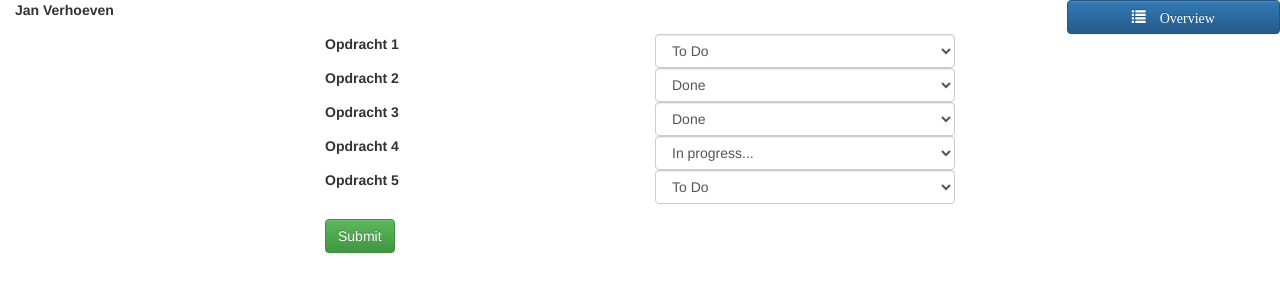
After one commit to raymondphua/StudentenTabel_minor, a PHP site: page /edit.php in a window 1280 px wide. The commit adds this page. Shown: the top 300 px of the page. Run offline with PHP 8.4, Linux system fonts and the light colour scheme; some libraries are stand-ins or nearby versions.

Commit message:
editscreen

```diff
--- /dev/null
+++ b/edit.php
@@ -0,0 +1,146 @@
+<?php
+/**
+ * Created by PhpStorm.
+ * User: paisanrietbroek
+ * Date: 08/09/16
+ * Time: 11:42
+ */
+
+include "Exercise.php";
+
+$status1 = ['To Do', 'Done', 'Done', 'In Progress', 'To Do'];
+$exercises1 = array();
+
+for($i = 0; $i < 5; $i++)
+{
+    $num = $i+1;
+    $exercise = new Exercise($num, 'Opdracht '.$num, $status1[$i]);
+    array_push($exercises1, $exercise);
+}
+
+?>
+
+<!DOCTYPE html>
+<html lang="en">
+<head>
+    <meta charset="utf-8">
+    <meta http-equiv="X-UA-Compatible" content="IE=edge">
+    <meta name="viewport" content="width=device-width, initial-scale=1">
+    <!-- The above 3 meta tags *must* come first in the head; any other head content must come *after* these tags -->
+    <title>Edit page</title>
+
+    <!-- Latest compiled and minified CSS -->
+    <link rel="stylesheet" href="https://maxcdn.bootstrapcdn.com/bootstrap/3.3.7/css/bootstrap.min.css" integrity="sha384-BVYiiSIFeK1dGmJRAkycuHAHRg32OmUcww7on3RYdg4Va+PmSTsz/K68vbdEjh4u" crossorigin="anonymous">
+
+    <!-- Optional theme -->
+    <link rel="stylesheet" href="https://maxcdn.bootstrapcdn.com/bootstrap/3.3.7/css/bootstrap-theme.min.css" integrity="sha384-rHyoN1iRsVXV4nD0JutlnGaslCJuC7uwjduW9SVrLvRYooPp2bWYgmgJQIXwl/Sp" crossorigin="anonymous">
+
+    <!-- Latest compiled and minified JavaScript -->
+    <script src="https://maxcdn.bootstrapcdn.com/bootstrap/3.3.7/js/bootstrap.min.js" integrity="sha384-Tc5IQib027qvyjSMfHjOMaLkfuWVxZxUPnCJA7l2mCWNIpG9mGCD8wGNIcPD7Txa" crossorigin="anonymous"></script>
+    <![endif]-->
+<style>
+    .wrapper {
+        max-width: 600px;
+        margin: 0 auto;
+    }
+</style>
+</head>
+<body>
+
+<div class="container-fluid">
+
+<div class="row">
+    <div class="col-sm-4"><label>Jan Verhoeven</label></div>
+    <div class="col-sm-6"></div>
+<a href="home.php" type="button" class="btn btn-primary col-sm-2"><span class="glyphicon glyphicon-list" aria-hidden="true"> Overview</span></a>
+</div>
+
+    <div class="wrapper">
+<div class="row">
+    <form action="home.php" method="post">
+        <div class="form-group">
+
+            <?php
+                foreach ($exercises1 as $ex)
+                {
+                    ?>
+                    <div class="row">
+
+                        <div class="col-sm-6">
+                            <label><?= $ex->getName(); ?></label>
+                        </div>
+
+                        <?php
+                        switch ($ex->getStatus())
+                        {
+                            case "To Do":
+                                ?>
+                                <div class="col-sm-6">
+                                    <select name="status" class="form-control">
+                                        <option value="Help">Help</option>
+                                        <option value="To Do" selected>To Do</option>
+                                        <option value="In Progress">In progress...</option>
+                                        <option value="Done">Done</option>
+                                    </select>
+                                </div>
+                                <?php
+                                break;
+                            case "Done":
+                                ?>
+                                <div class="col-sm-6">
+                                    <select name="status" class="form-control">
+                                        <option value="Help">Help</option>
+                                        <option value="To Do">To Do</option>
+                                        <option value="In Progress">In progress...</option>
+                                        <option value="Done" selected>Done</option>
+                                    </select>
+                                </div>
+                                <?php
+                                break;
+                            case "In Progress":
+                                ?>
+                                <div class="col-sm-6">
+                                    <select name="status" class="form-control">
+                                        <option value="Help">Help</option>
+                                        <option value="To Do">To Do</option>
+                                        <option value="In Progress" selected>In progress...</option>
+                                        <option value="Done">Done</option>
+                                    </select>
+                                </div>
+                                <?php
+                                break;
+                            case "Help":
+                                ?>
+                                <div class="col-sm-6">
+                                    <select name="status" class="form-control">
+                                        <option value="Help" selected>Help</option>
+                                        <option value="To Do">To Do</option>
+                                        <option value="In Progress">In progress...</option>
+                                        <option value="Done">Done</option>
+                                    </select>
+                                </div>
+                                <?php
+                                break;
+                        }
+                        ?>
+
+                    </div>
+                    <?php
+                }
+            ?>
+
+        </div>
+
+
+        <button type="submit" class="btn btn-success">Submit</button>
+    </form>
+</div>
+</div>
+</div>
+
+<!-- jQuery (necessary for Bootstrap's JavaScript plugins) -->
+<script src="https://ajax.googleapis.com/ajax/libs/jquery/1.12.4/jquery.min.js"></script>
+<!-- Include all compiled plugins (below), or include individual files as needed -->
+<script src="js/bootstrap.min.js"></script>
+</body>
+</html>
```
Also changed, not shown: home.php (+23 -6 lines).
